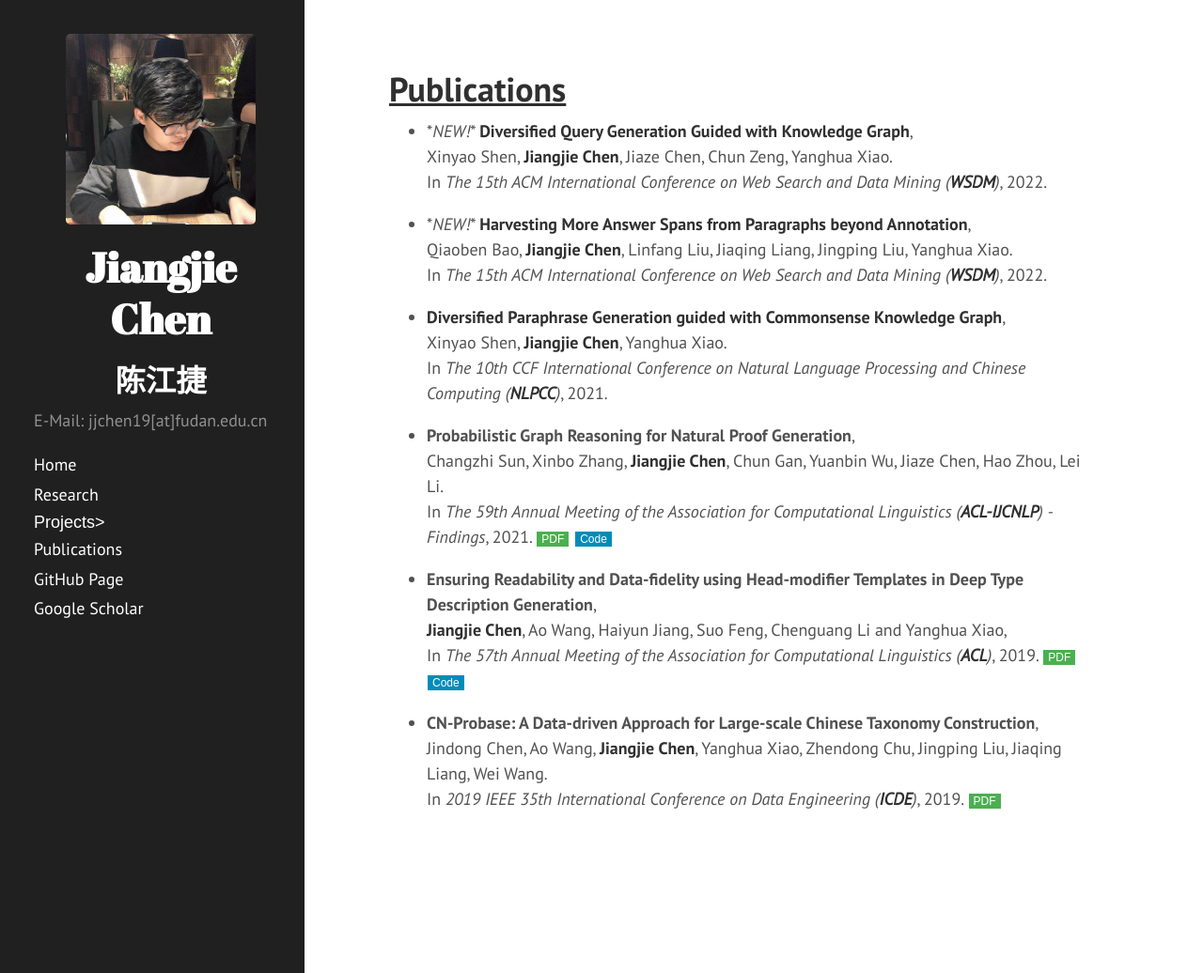
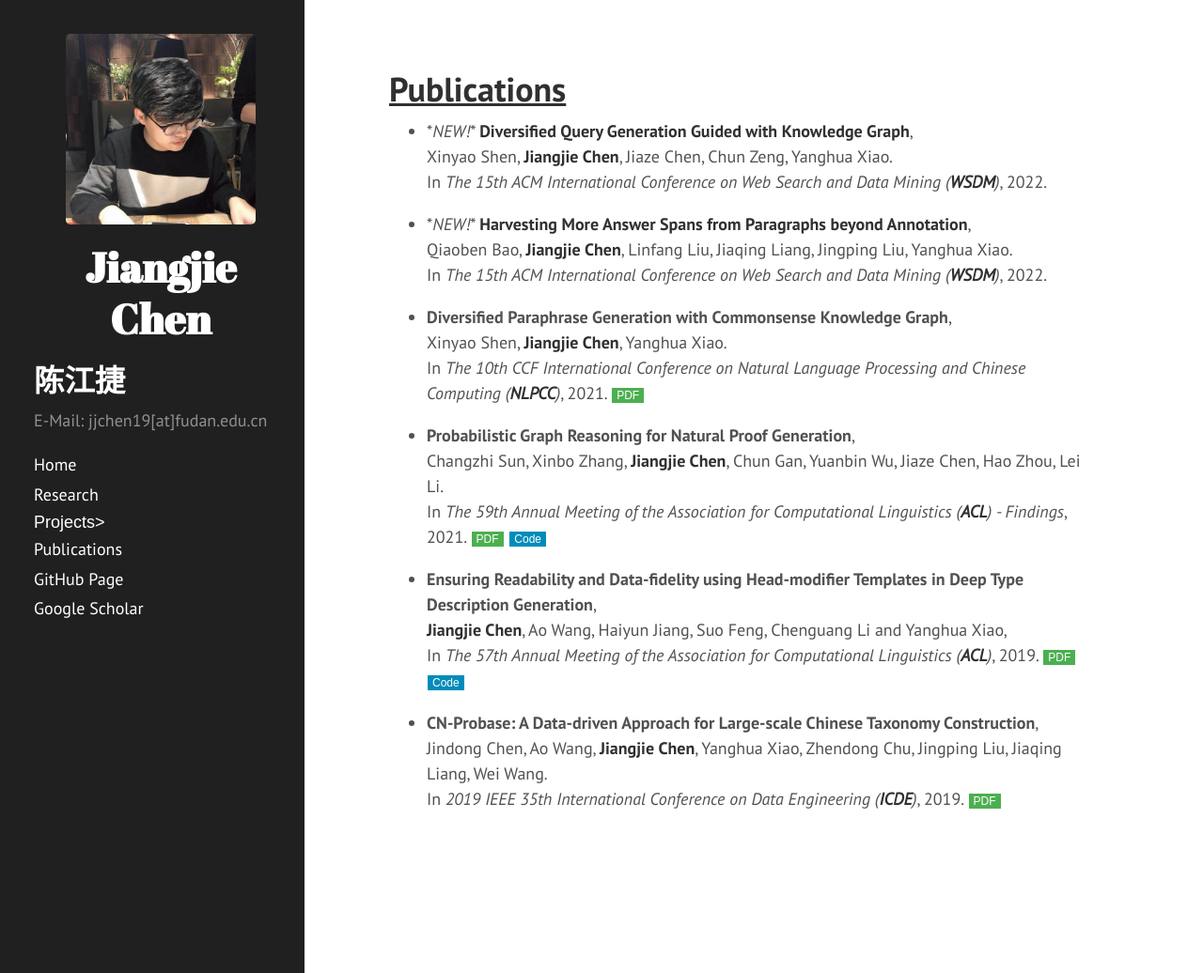
Before and after one commit to jiangjiechen/jiangjiechen.github.io, a Jekyll site: the page built from publications.md, in a window 1280 px wide and 1036 px high. Shown: the whole window at 94% size. Built offline with Jekyll 4.4.1, drawn with Linux system fonts in a browser that asks for light colours.

Commit message:
adjust layout

```diff
--- a/_includes/sidebar.html
+++ b/_includes/sidebar.html
@@ -11,7 +11,7 @@
                     {{ site.title }}
                 </p>
             </h1>
-            <h2 style="text-align: center">{{ site.subtitle }}</h2>
+            <h2>{{ site.subtitle }}</h2>
             <p class="sidebar-about-email">{{ site.email }}</p>
         </div>
 
--- a/public/css/hyde.css
+++ b/public/css/hyde.css
@@ -69,7 +69,7 @@ html {
 }
 
 
-/* None of these works. I don't know why but it made me so frusturated that I made the whole site's font size static.
+/* None of these works. I don't know why but it made me so frustrated that I made the whole site's font size static.
 
 button (min-width: 48em) {
   font-size: 16px;
--- a/public/css/poole.css
+++ b/public/css/poole.css
@@ -78,7 +78,9 @@ a strong {
   color: inherit;
 }
 /* `:focus` is linked to `:hover` for basic accessibility */
-a:hover,
+a:hover {
+  background-color: #268bd2;
+}
 a:focus {
   text-decoration: underline;
 }
--- a/publications.md
+++ b/publications.md
@@ -14,14 +14,16 @@ Qiaoben Bao, **Jiangjie Chen**, Linfang Liu, Jiaqing Liang, Jingping Liu, Yanghu
 In *The 15th ACM International Conference on Web Search and Data Mining (**WSDM**)*, 2022.
 
 
-- **Diversified Paraphrase Generation guided with Commonsense Knowledge Graph**,
+- <a class="conf" target="_blank" href="https://link.springer.com/chapter/10.1007%2F978-3-030-88480-2_28">**Diversified Paraphrase Generation with Commonsense Knowledge Graph**</a>,
 Xinyao Shen, **Jiangjie Chen**, Yanghua Xiao.
 In *The 10th CCF International Conference on Natural Language Processing and Chinese Computing (**NLPCC**)*, 2021.
+<button type="button" class="button button1"><a class="conf" target="_blank" href="https://link.springer.com/chapter/10.1007%2F978-3-030-88480-2_28">PDF</a></button>
+
 
 
 - <a class="conf" target="_blank" href="https://aclanthology.org/2021.findings-acl.277">**Probabilistic Graph Reasoning for Natural Proof Generation**</a>,
 Changzhi Sun, Xinbo Zhang, **Jiangjie Chen**, Chun Gan, Yuanbin Wu, Jiaze Chen, Hao Zhou, Lei Li.
-In *The 59th Annual Meeting of the Association for Computational Linguistics (**ACL-IJCNLP**) - Findings*, 2021.
+In *The 59th Annual Meeting of the Association for Computational Linguistics (**ACL**) - Findings*, 2021.
 <button type="button" class="button button1"><a class="conf" target="_blank" href="https://aclanthology.org/2021.findings-acl.277">PDF</a></button>
 <button type="button" class="button button2"><a class="conf" target="_blank" href="https://github.com/changzhisun/PRobr/">Code</a></button>
 
```
